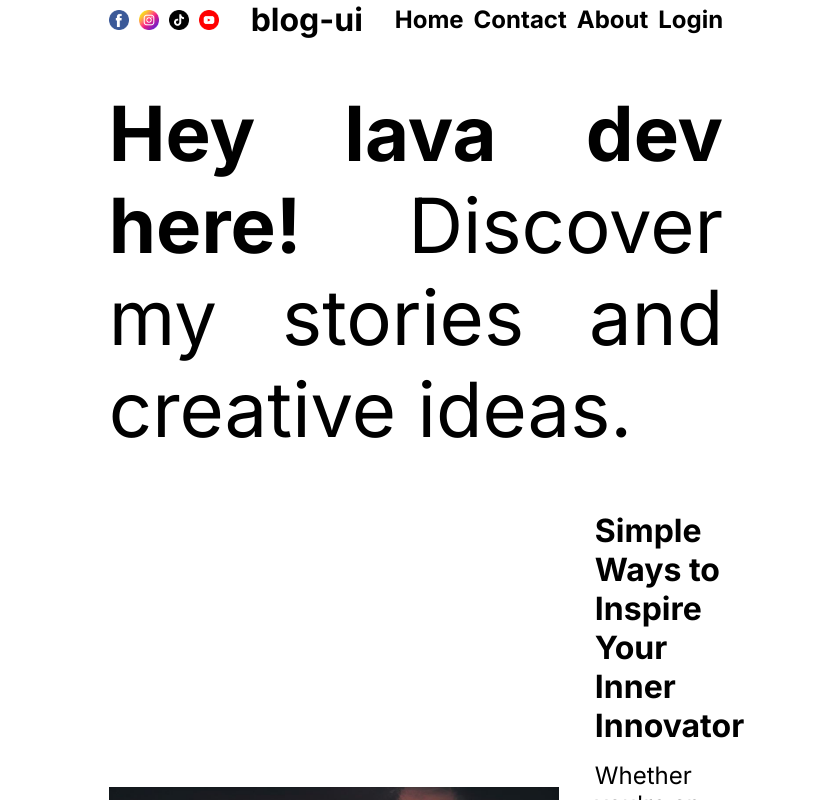
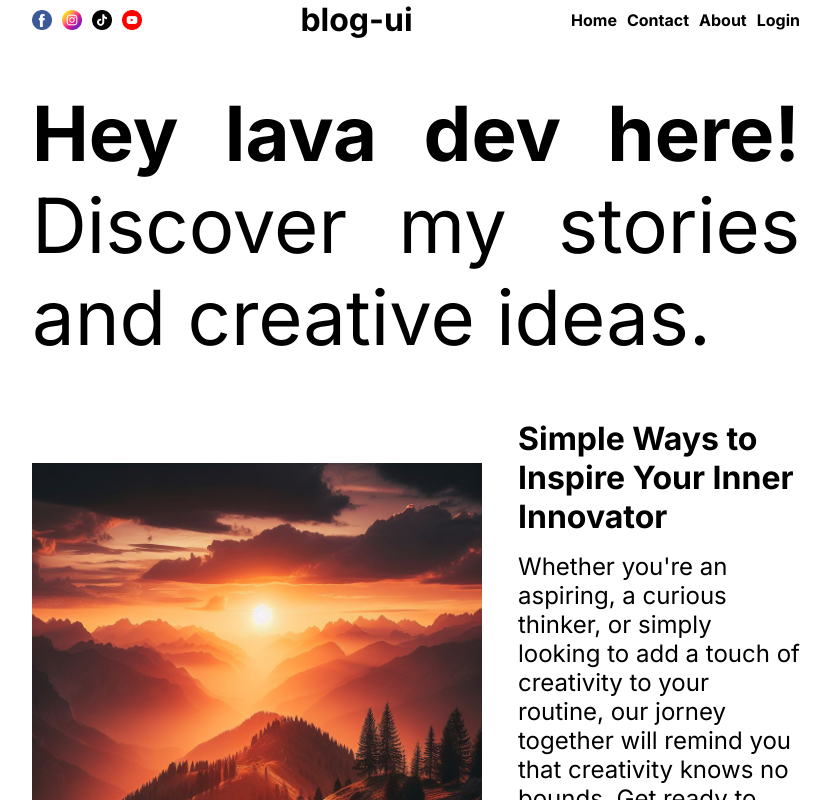
Before and after one commit to Jejugo/blog_ui, a Next.js app: page / in a window 1280 px wide. Shown: the top 800 px of the page, without its empty margins (224-1055 px from the left). Built offline with nearby package versions, Linux system fonts and the light colour scheme.

Commit message:
Chore/PB-2 Adjusting Navbar to layout instead page

```diff
--- a/src/app/layout.js
+++ b/src/app/layout.js
@@ -1,4 +1,5 @@
 import "./globals.css"
+import Navbar from "@/components/Navbar"
 import { ThemeProvider } from "@/context/ThemeContext"
 import MainLayout from "@/layouts/MainLayout"
 import StyledComponentsRegistry from "@/lib/registry"
@@ -15,6 +16,7 @@ const RootLayout = ({ children }) => {
       <body className={inter.className}>
         <StyledComponentsRegistry>
           <ThemeProvider>
+            <Navbar />
             <MainLayout>{children}</MainLayout>
           </ThemeProvider>
         </StyledComponentsRegistry>
--- a/src/app/page.js
+++ b/src/app/page.js
@@ -1,20 +1,11 @@
 "use client"
 
-import styled from "styled-components"
-
-import Navbar from "../components/Navbar"
 import FirstBanner from "@/components/FirstBanner"
-
-const Root = styled.div`
-  width: 80%;
-  margin: 0 auto;
-`
 
 export default function Home() {
   return (
-    <Root>
-      <Navbar />
+    <>
       <FirstBanner />
-    </Root>
+    </>
   )
 }
--- a/src/components/Navbar/Navbar.style.js
+++ b/src/components/Navbar/Navbar.style.js
@@ -5,6 +5,8 @@ export const Main = styled.div`
   display: flex;
   justify-content: space-between;
   align-items: center;
+  width: 60vw;
+  margin: 0 auto;
 `
 
 export const Icons = styled.div`
@@ -30,6 +32,6 @@ export const LinkIcons = styled(Link)`
 
 export const LinkPages = styled(Link)`
   color: #000000;
-  font-size: ${({ theme }) => theme.fontSizes.medium};
+  font-size: ${({ theme }) => theme.fontSizes.small};
   font-weight: ${({ theme }) => theme.fontWeights.bold};
 `
--- a/src/components/Navbar/index.jsx
+++ b/src/components/Navbar/index.jsx
@@ -1,3 +1,5 @@
+"use client"
+
 import facebook from "@public/icons/facebook.png"
 import instagram from "@public/icons/instagram.png"
 import tiktok from "@public/icons/tiktok.png"
```
